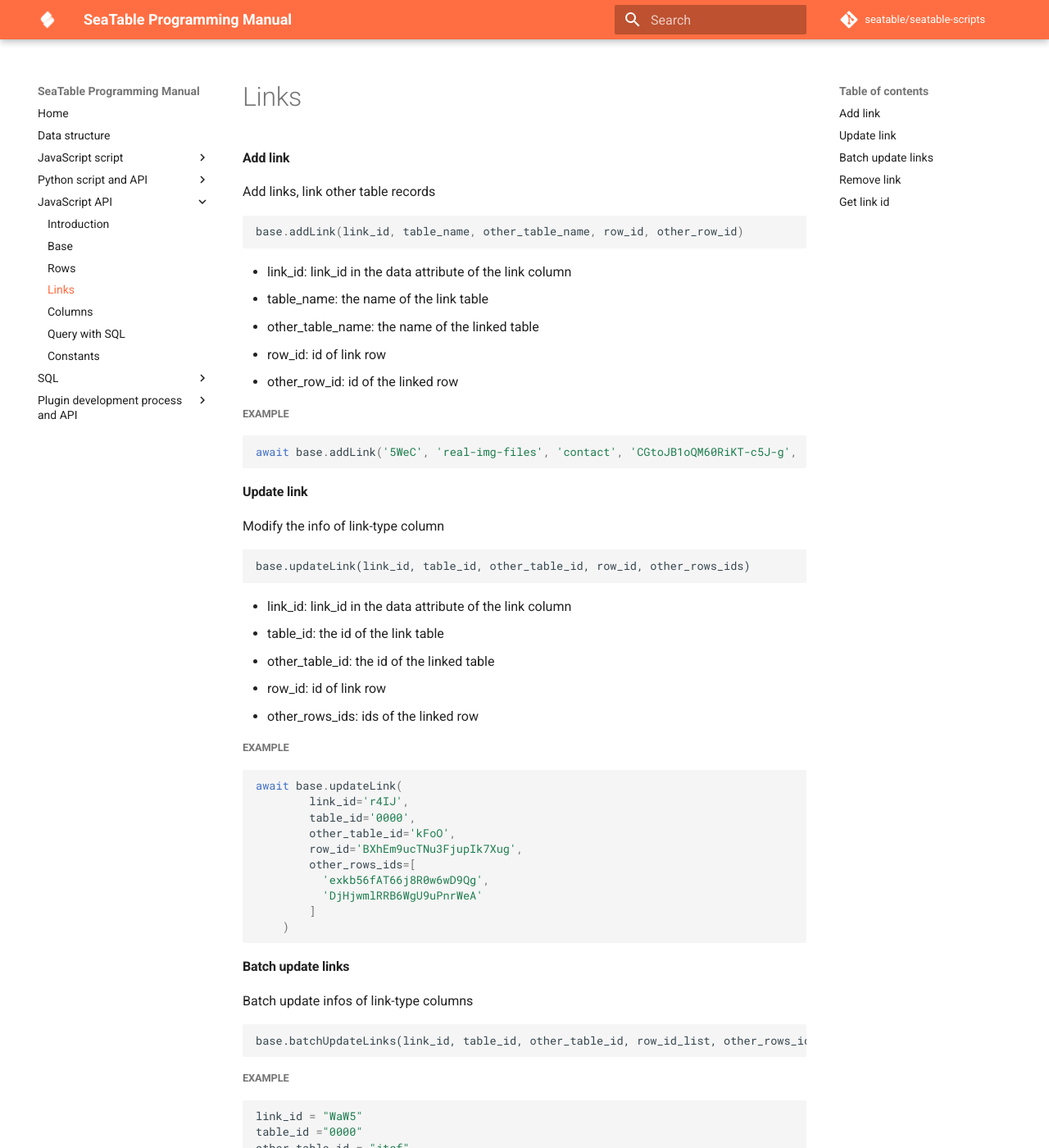
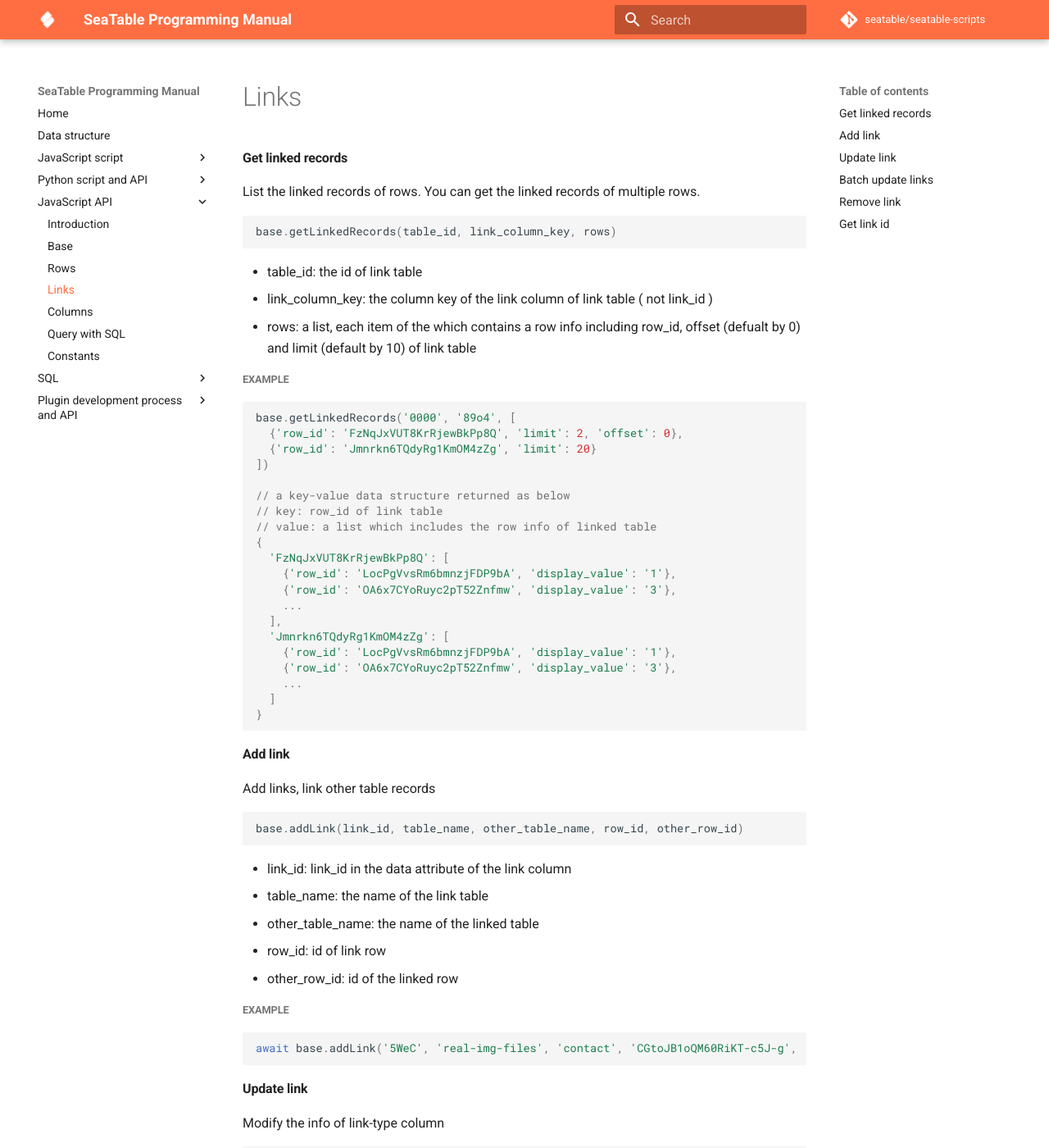
Before and after one commit to seatable/seatable-scripts, an MkDocs documentation site: the page built from manual/javascript-api/links.md, in a window 1280 px wide and 1400 px high. Shown: the whole window at 82% size. Built offline with MkDocs 1.6.1 and Material for MkDocs 9.7.7, drawn with Linux system fonts in a browser that asks for light colours; comment, search, counter and statistics services are not loaded; some of the changed text lies outside the part shown.

Commit message:
feat(link): get linked records

````diff
--- a/manual/javascript-api/links.md
+++ b/manual/javascript-api/links.md
@@ -1,5 +1,41 @@
 # Links
 
+#### Get linked records
+
+List the linked records of rows. You can get the linked records of multiple rows.
+
+```javascript
+base.getLinkedRecords(table_id, link_column_key, rows)
+```
+
+* table_id: the id of link table
+* link_column_key: the column key of the link column of link table ( not link_id )
+* rows: a list, each item of the which contains a row info including row_id, offset (defualt by 0) and limit (default by 10) of link table
+
+##### Example
+
+```javascript
+base.getLinkedRecords('0000', '89o4', [
+  {'row_id': 'FzNqJxVUT8KrRjewBkPp8Q', 'limit': 2, 'offset': 0},
+  {'row_id': 'Jmnrkn6TQdyRg1KmOM4zZg', 'limit': 20}
+])
+
+// a key-value data structure returned as below
+// key: row_id of link table
+// value: a list which includes the row info of linked table
+{
+  'FzNqJxVUT8KrRjewBkPp8Q': [
+    {'row_id': 'LocPgVvsRm6bmnzjFDP9bA', 'display_value': '1'},
+    {'row_id': 'OA6x7CYoRuyc2pT52Znfmw', 'display_value': '3'},
+    ...
+  ],
+  'Jmnrkn6TQdyRg1KmOM4zZg': [
+    {'row_id': 'LocPgVvsRm6bmnzjFDP9bA', 'display_value': '1'},
+    {'row_id': 'OA6x7CYoRuyc2pT52Znfmw', 'display_value': '3'},
+    ...
+  ]
+}
+```
 
 #### Add link
 
@@ -55,7 +91,7 @@
 
 Batch update infos of link-type columns
 
-```
+```javascript
 base.batchUpdateLinks(link_id, table_id, other_table_id, row_id_list, other_rows_ids_map)
 ```
 
````
